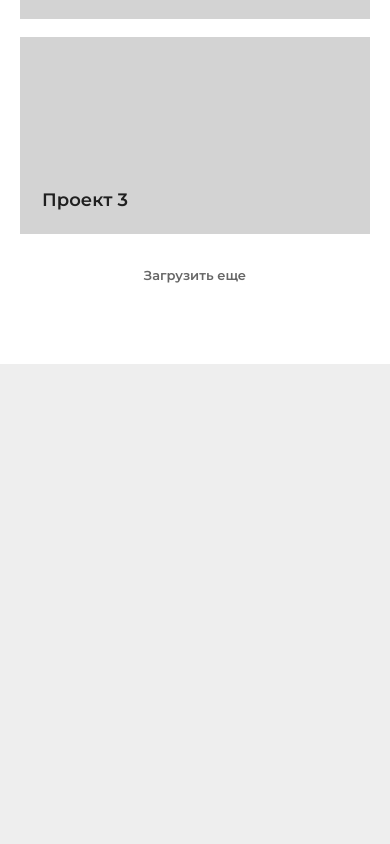
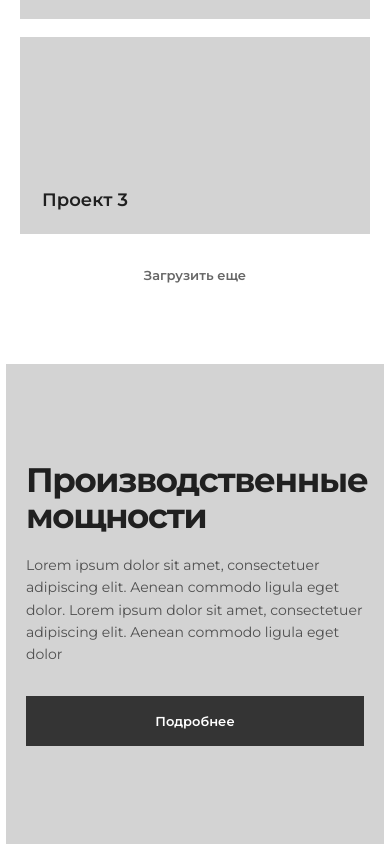
Before and after one commit to kcska18051-crypto/EMCOM_2.0, a website: page index.html in a window 390 px wide. Shown: the part 5857-6701 px from the top of the page. Before the commit the page ends 6221 px from the top, so only its background shows below. Drawn offline with Linux system fonts and the light colour scheme.

Commit message:
Add production capacity wireframe banner

```diff
--- a/assets/css/prototype.css
+++ b/assets/css/prototype.css
@@ -475,6 +475,50 @@ a:focus-visible {
   color: var(--color-muted);
 }
 
+.production-banner.media-placeholder {
+  display: flex;
+  width: min(calc(100% - 16px), 1600px);
+  min-height: 520px;
+  margin-inline: auto;
+  align-items: center;
+}
+
+.production-banner-content {
+  width: min(calc(100% - 80px), var(--container));
+  margin-inline: auto;
+  padding: 76px 0;
+}
+
+.production-banner-content h2 {
+  max-width: 720px;
+  margin: 0;
+  font-size: clamp(38px, 4.2vw, 58px);
+  letter-spacing: -0.04em;
+  line-height: 1.06;
+}
+
+.production-banner-content p {
+  max-width: 650px;
+  margin: 24px 0 0;
+  color: #4f4f4f;
+  font-size: 16px;
+  line-height: 1.65;
+}
+
+.production-banner-control {
+  display: inline-flex;
+  min-height: 50px;
+  margin-top: 30px;
+  align-items: center;
+  justify-content: center;
+  padding: 0 26px;
+  background: #343434;
+  color: #ffffff;
+  font-size: 13px;
+  font-weight: 600;
+  user-select: none;
+}
+
 .wireframe-block {
   background: var(--color-surface);
   border: 1px solid var(--color-border);
@@ -572,6 +616,15 @@ a:focus-visible {
 
   .case-card {
     aspect-ratio: 16 / 6;
+  }
+
+  .production-banner.media-placeholder {
+    width: calc(100% - 12px);
+    min-height: 500px;
+  }
+
+  .production-banner-content {
+    width: calc(100% - 48px);
   }
 }
 
@@ -722,6 +775,29 @@ a:focus-visible {
     width: 100%;
   }
 
+  .production-banner.media-placeholder {
+    min-height: 480px;
+  }
+
+  .production-banner-content {
+    width: calc(100% - 40px);
+    padding: 58px 0;
+  }
+
+  .production-banner-content h2 {
+    font-size: 34px;
+  }
+
+  .production-banner-content p {
+    margin-top: 20px;
+    font-size: 14px;
+    line-height: 1.6;
+  }
+
+  .production-banner-control {
+    width: 100%;
+  }
+
   .feature {
     grid-template-columns: 46px minmax(0, 1fr);
     gap: 16px;
--- a/index.html
+++ b/index.html
@@ -7,7 +7,7 @@
   <link rel="preconnect" href="https://fonts.googleapis.com">
   <link rel="preconnect" href="https://fonts.gstatic.com" crossorigin>
   <link href="https://fonts.googleapis.com/css2?family=Montserrat:wght@400;500;600;700&amp;display=swap" rel="stylesheet">
-  <link rel="stylesheet" href="assets/css/prototype.css?v=20260814-5">
+  <link rel="stylesheet" href="assets/css/prototype.css?v=20260814-6">
 </head>
 <body>
   <div class="site-shell">
@@ -181,6 +181,14 @@
           <span class="cases-load-control" aria-disabled="true">Загрузить еще</span>
         </div>
       </section>
+
+      <section class="production-banner media-placeholder" aria-labelledby="production-banner-title">
+        <div class="production-banner-content">
+          <h2 id="production-banner-title">Производственные мощности</h2>
+          <p>Lorem ipsum dolor sit amet, consectetuer adipiscing elit. Aenean commodo ligula eget dolor. Lorem ipsum dolor sit amet, consectetuer adipiscing elit. Aenean commodo ligula eget dolor</p>
+          <span class="production-banner-control" aria-disabled="true">Подробнее</span>
+        </div>
+      </section>
     </main>
   </div>
   <script type="module" src="assets/js/header.js?v=20260814-2"></script>
```
Also changed, not shown: docs/superpowers/plans/2026-08-14-production-capacity-banner.md (added, +82 -0 lines), tests/foundation.test.mjs (+1 -1 lines), tests/homepage.test.mjs (+18 -0 lines).
